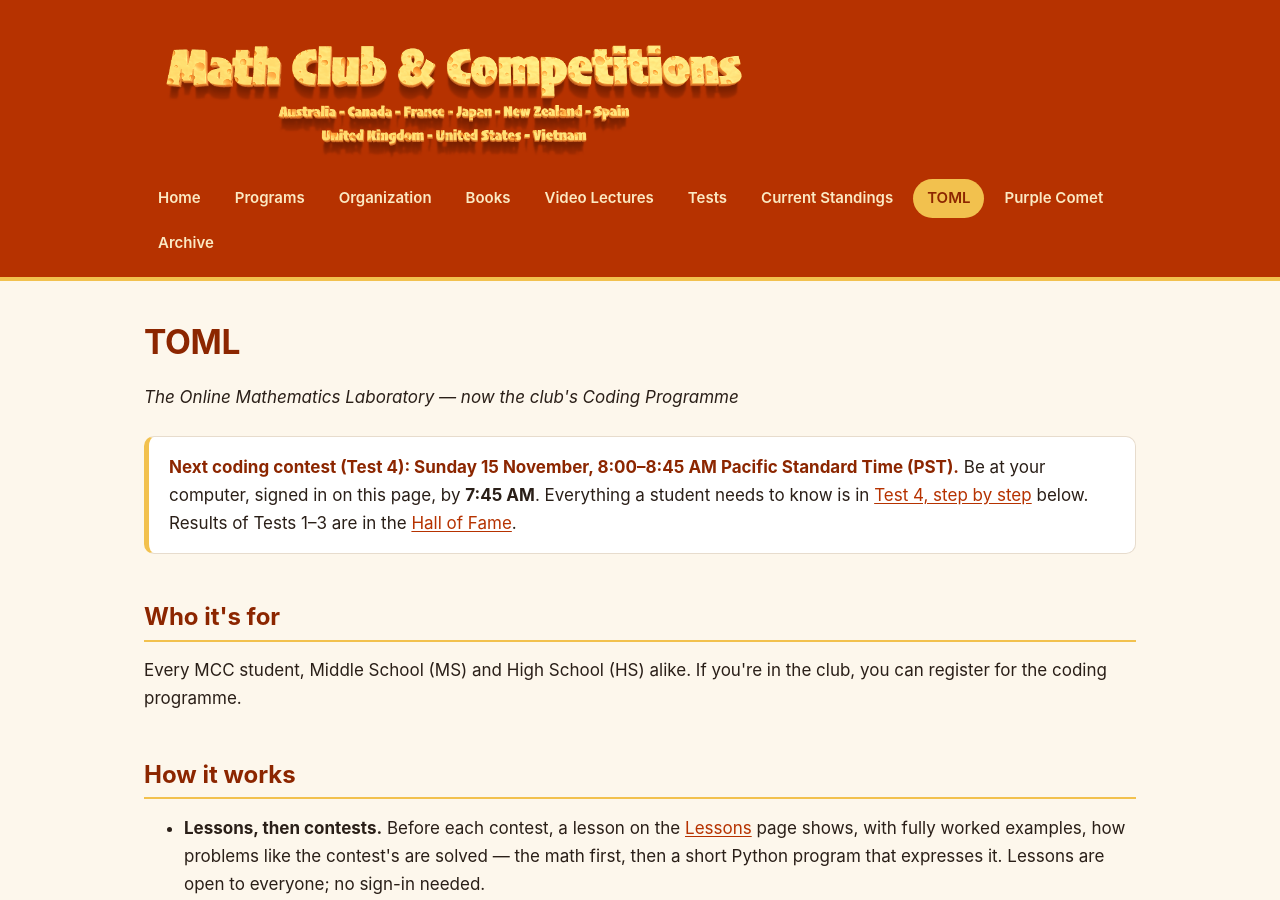
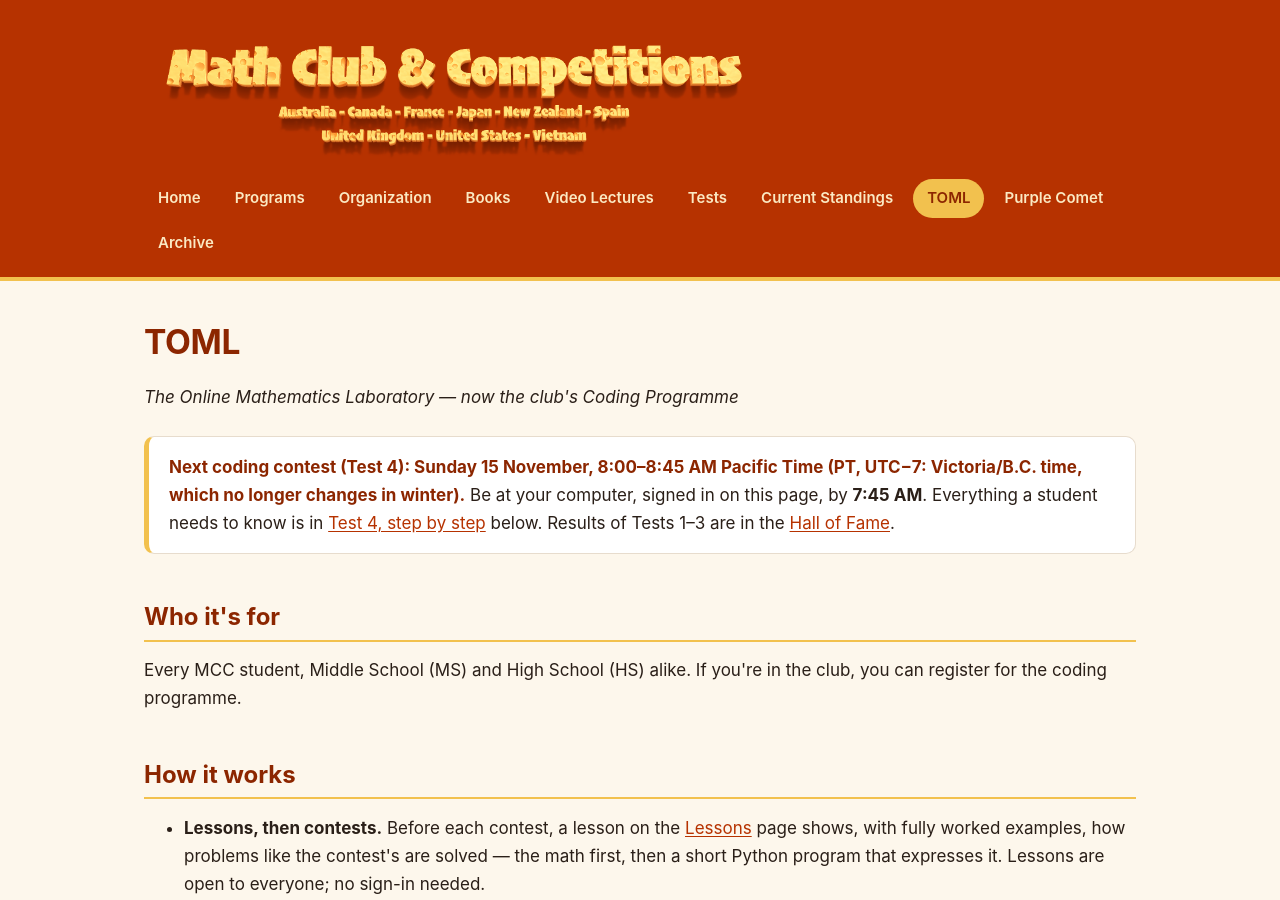
Before and after one commit to nghia71/nghia71.github.io, a Jekyll site: the page built from toml.html, in a window 1280 px wide and 900 px high. Built offline with Jekyll 4.4.1, drawn with Linux system fonts in a browser that asks for light colours; some of the changed text lies outside the part shown.

Commit message:
TOML: contest times in Pacific Time (UTC-7); B.C. no longer changes clocks

```diff
--- a/toml.html
+++ b/toml.html
@@ -6,7 +6,7 @@
 <p><em>The Online Mathematics Laboratory — now the club's Coding Programme</em></p>
 
 <div class="note">
-<strong>Next coding contest (Test 4): Sunday 15 November, 8:00–8:45 AM  Pacific Standard Time (PST).</strong> Be at your computer, signed in on this page, by <strong>7:45 AM</strong>. Everything a student needs to know is in <a href="#test-4-step-by-step">Test 4, step by step</a> below. Results of Tests 1&ndash;3 are in the <a href="#hall-of-fame">Hall of Fame</a>.
+<strong>Next coding contest (Test 4): Sunday 15 November, 8:00–8:45 AM Pacific Time (PT, UTC−7: Victoria/B.C. time, which no longer changes in winter).</strong> Be at your computer, signed in on this page, by <strong>7:45 AM</strong>. Everything a student needs to know is in <a href="#test-4-step-by-step">Test 4, step by step</a> below. Results of Tests 1&ndash;3 are in the <a href="#hall-of-fame">Hall of Fame</a>.
 </div>
 
 <h2>Who it's for</h2>
@@ -68,7 +68,7 @@
 
 <h3>On Sunday 15 November</h3>
 <table>
-<thead><tr><th>Time (Pacific Standard Time (PST))</th><th>What to do</th></tr></thead>
+<thead><tr><th>Time (Pacific Time, UTC−7)</th><th>What to do</th></tr></thead>
 <tbody>
 <tr><td><strong>7:45 AM</strong></td><td>At your computer, with Python open, and this page open. If the sign-in box below doesn't say you're signed in, sign in now.</td></tr>
 <tr><td><strong>7:55 AM</strong></td><td>The papers are shared with you. Reload this page and open the paper for <strong>your own track</strong> (MS or HS) from the box below &mdash; it is also in Google Drive under <em>Shared with me</em>. Read page 1: the instructions and the definitions the problems use.</td></tr>
```
